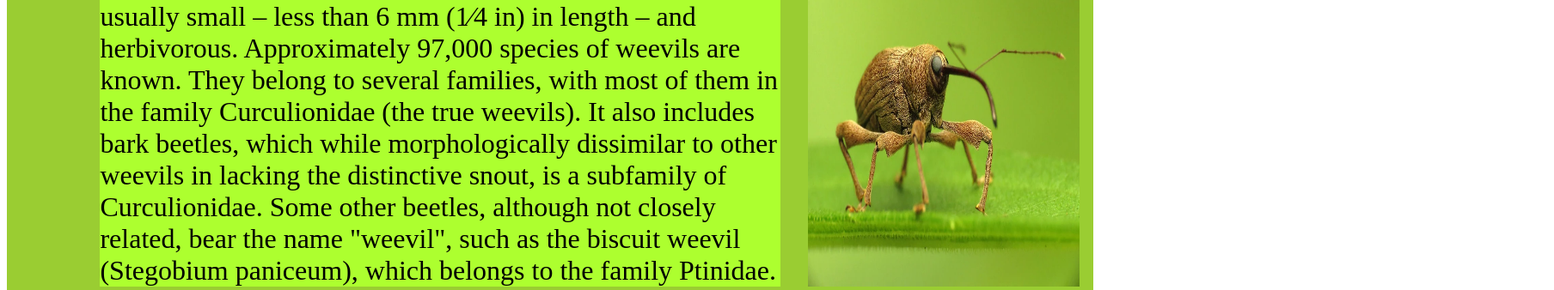
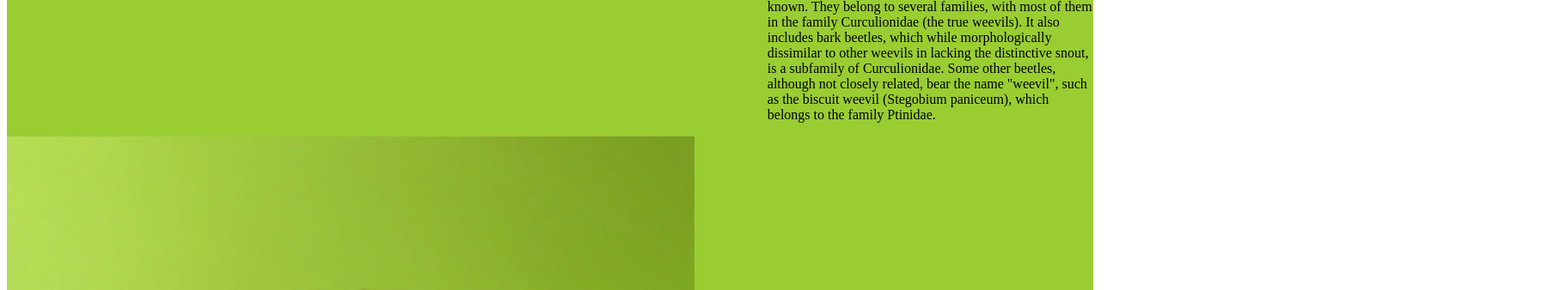
Before and after one commit to kylescherber/labs, a plain HTML site: page Lab18/index.html in a window 1280 px wide. Shown: the part 241-579 px from the top of the page at 86% size, 1808 px wide, since content can reach past the window. Drawn offline with Linux system fonts and the light colour scheme.

Commit message:
lab18 update

```diff
--- a/Lab18/styles.css
+++ b/Lab18/styles.css
@@ -14,20 +14,7 @@ header img{
 }
 
 .bug{
-    display: flex;
+    display: grid;
+    grid-template-columns: 70% 30%;
     background-color: yellowgreen;
 }
-.bug img{
-    justify-content: space-between;
-    max-width: 25%;
-    max-height: 25%;
-    margin: 1rem;
-}
-.bug p{
-    margin: 1rem;
-    font-size: 2rem;
-    text-decoration: none;
-    max-width: 100%;
-    max-height: 75%;
-    background-color: greenyellow;
-}
```
